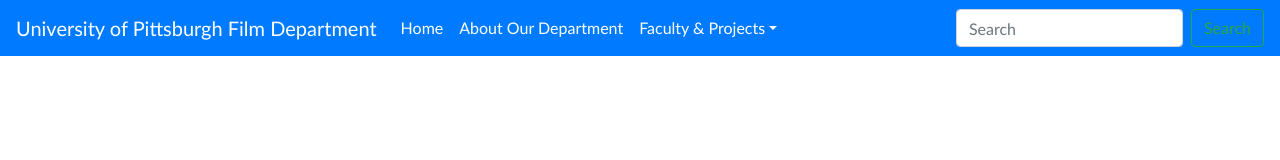
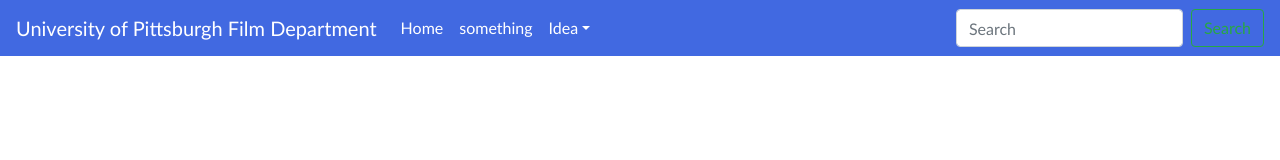
Before and after one commit to yad29/Project-Jeff, a plain HTML site: page index.html in a window 1280 px wide. Drawn offline with nearby package versions, Linux system fonts and the light colour scheme.

Commit message:
Update
Updated index css and readme

```diff
--- a/css/style.css
+++ b/css/style.css
@@ -2,10 +2,6 @@ body, html {
     height: 100%;
     width: 100%;
     font-family: 'Trebuchet MS', 'Lucida Sans Unicode', 'Lucida Grande', 'Lucida Sans', Arial, sans-serif;
-}
-
-.carousel-inner img{
-    height: 100vh;
 }
 
 #home {
@@ -19,6 +15,12 @@ body, html {
 }
 
 /* #TODO: Make navbar Pitt Royal Blue and Gold */
-nav-bg {
-  background-color: rgb(65, 105, 225, 1);
+.navbar-def {
+  color: gold;
+  background-color: royalblue;
 }
+
+/* #TODO: Edit navbar to script gold - maybe change font */
+
+
+/* #TODO: Create Three Parallax Sections */
--- a/index.html
+++ b/index.html
@@ -1,7 +1,10 @@
 <!doctype html>
+
+<!-- Created for the University of Pittsburgh Film and Media Studies Department-->
+
 <html lang="en">
   <head>
-    <title>Title</title>
+    <title>Kiosk Demonstration</title>
     <!-- Required meta tags -->
     <meta charset="utf-8">
     <meta name="viewport" content="width=device-width, initial-scale=1, shrink-to-fit=no">
@@ -13,9 +16,10 @@
   <body>
 
   <!-- NAVIGATION BAR-->
+  <nav class="navbar navbar-expand-sm navbar-dark navbar-def">
+        <!-- #TODO: Add University logo in navigation bar-->
+      <a class="navbar-brand" href="#">University of Pittsburgh Film Department</a>
 
-  <nav class="navbar navbar-expand-sm navbar-dark bg-primary">
-      <a class="navbar-brand" href="#">University of Pittsburgh Film Department</a>
       <button class="navbar-toggler d-lg-none" type="button" data-toggle="collapse" data-target="#collapsibleNavId" aria-controls="collapsibleNavId"
           aria-expanded="false" aria-label="Toggle navigation"></button>
       <div class="collapse navbar-collapse" id="collapsibleNavId">
@@ -24,13 +28,13 @@
                   <a class="nav-link" href="#">Home <span class="sr-only">(current)</span></a>
               </li>
               <li class="nav-item active">
-                  <a class="nav-link" href="#">About Our Department</a>
+                  <a class="nav-link" href="#">something</a>
               </li>
               <li class="nav-item dropdown active">
-                  <a class="nav-link dropdown-toggle" href="#" id="dropdownId" data-toggle="dropdown" aria-haspopup="true" aria-expanded="false">Faculty & Projects</a>
+                  <a class="nav-link dropdown-toggle" href="#" id="dropdownId" data-toggle="dropdown" aria-haspopup="true" aria-expanded="false">Idea</a>
                   <div class="dropdown-menu" aria-labelledby="dropdownId">
-                      <a class="dropdown-item" href="#">Meet the Faculty</a>
-                      <a class="dropdown-item" href="#">Upcoming Events & Programs</a>
+                      <a class="dropdown-item" href="#">idea</a>
+                      <a class="dropdown-item" href="#">idea</a>
                   </div>
               </li>
           </ul>
```
Also changed, not shown: 1 other file.
